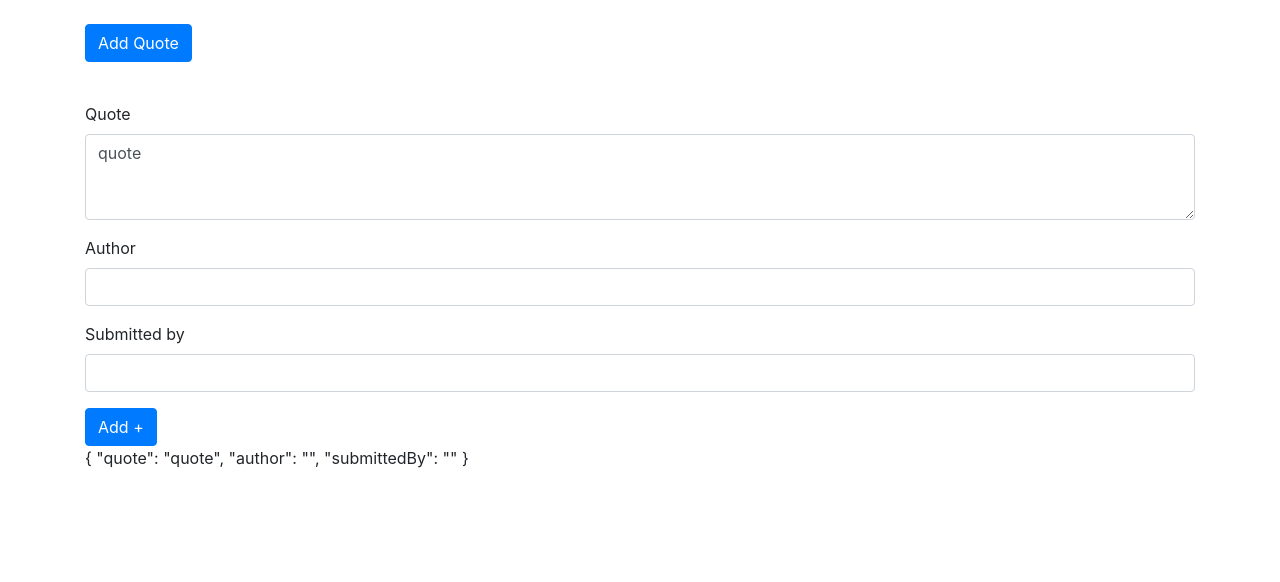
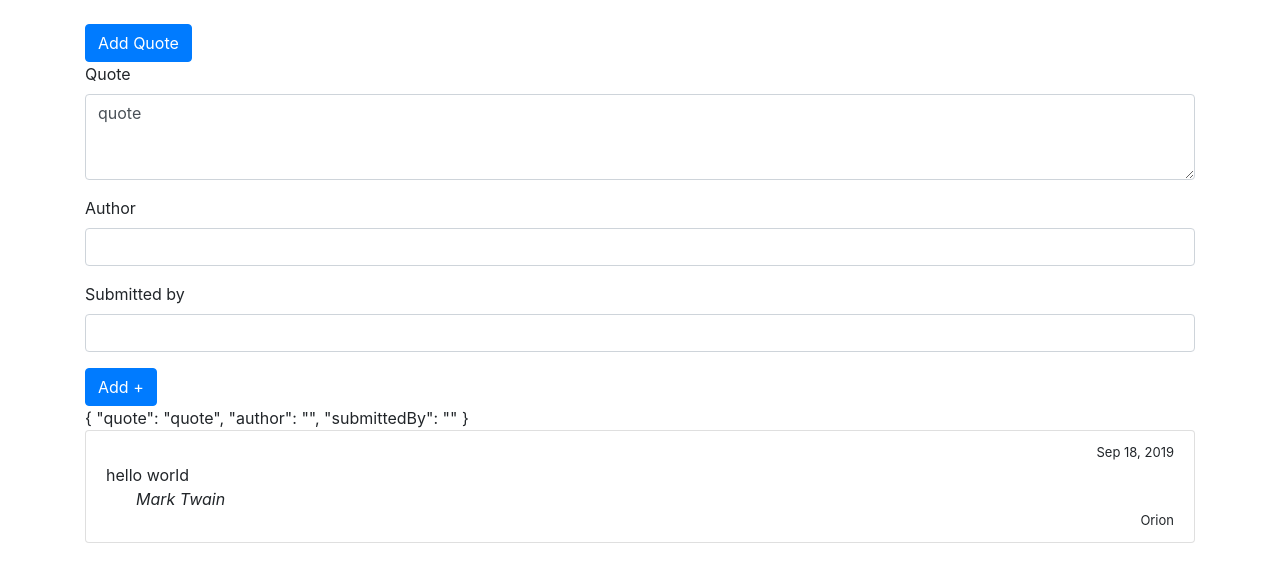
Before and after one commit to Mutembeijoe/quotes-angular-app, an Angular app: page / in a window 1280 px wide. Shown: the top 582 px of the page. Built offline with nearby package versions, Linux system fonts and the light colour scheme.

Commit message:
add a quote display card qith bootstrap and custom styling

```diff
--- a/src/app/app.component.html
+++ b/src/app/app.component.html
@@ -1,6 +1,5 @@
 <div class="container">
-  <button class="btn btn-primary my-4" (click)="toggleForm()">Add Quote</button>
-  <app-quotes [quotes]="quotes"></app-quotes>
+  <button class="btn btn-primary mt-4" (click)="toggleForm()">Add Quote</button>
   <div class="form" [hidden]="isHidden">
     <form #form="ngForm" (ngSubmit)="submitForm(form.value)">
       <div class="form-group">
@@ -19,4 +18,5 @@
     </form>
       {{form.value | json }}
   </div>
+  <app-quotes [quotes]="quotes"></app-quotes>
 </div>
--- a/src/app/app.component.ts
+++ b/src/app/app.component.ts
@@ -10,7 +10,9 @@ import { Quote } from './models/quote';
 export class AppComponent {
   title = 'quotes';
   isHidden = false;
-  quotes: Quote[] = [];
+  quotes: Quote[] = [
+    new Quote( 'hello world', 'Mark Twain', 'Orion')
+  ];
 
   submitForm(obj: FormObject) {
     const newQuote = new Quote(obj.quote, obj.author, obj.submittedBy);
--- a/src/app/components/quotes/quotes.component.css
+++ b/src/app/components/quotes/quotes.component.css
@@ -0,0 +1,12 @@
+.quote{
+    display:flex;
+    flex-direction: column;
+}
+.time,.addedBy{
+    align-self: flex-end;
+    font-size: small;
+}
+.author{
+    font-style: italic;
+    text-indent: 30px;
+}
--- a/src/app/components/quotes/quotes.component.html
+++ b/src/app/components/quotes/quotes.component.html
@@ -1,3 +1,26 @@
-<ul>
+<!-- <ul>
     <li *ngFor="let quote of quotes">{{quote.body}}</li>
+</ul> -->
+<!-- <div class="list-group"> -->
+    <!-- <div *ngFor="let quote of quotes" class="list-group-item">
+        <div class="d-flex w-100 justify-content-between">
+            <div class="time">
+                <small>{{quote.addedAt | date}}</small>
+            </div>
+        </div>
+        <p class="mb-1">
+            {{quote.body}}
+            <br>
+            <small>{{quote.author}}</small>
+        </p>
+         -->
+    <!-- </div> -->
+<!-- </div> -->
+<ul class="list-group">
+    <li *ngFor="let quote of quotes" class="list-group-item quote">
+        <div class="time">{{quote.addedAt | date}}</div>
+        <div class="quoteBody">{{quote.body}}</div>
+        <div class="author">{{quote.author}}</div>
+        <div class="addedBy">{{quote.submittedBy}}</div>
+    </li>
 </ul>
--- a/src/app/models/quote.ts
+++ b/src/app/models/quote.ts
@@ -1,10 +1,10 @@
 export class Quote {
     upvotes;
     downvotes;
-    createdAt;
+    addedAt;
     constructor(private body: string, private author: string, private submittedBy: string) {
         this.upvotes = 0;
         this.downvotes = 0;
-        this.createdAt = new Date();
+        this.addedAt = new Date();
     }
 }
```
